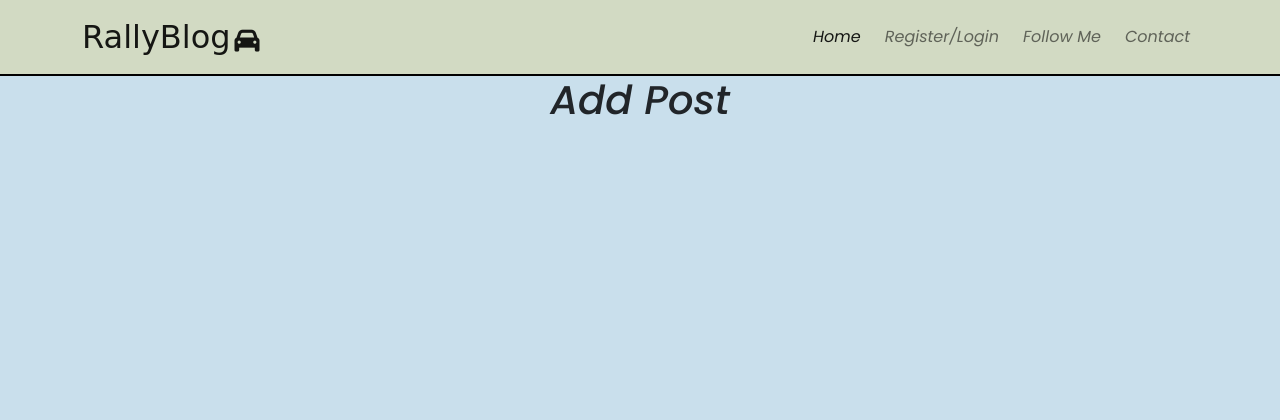
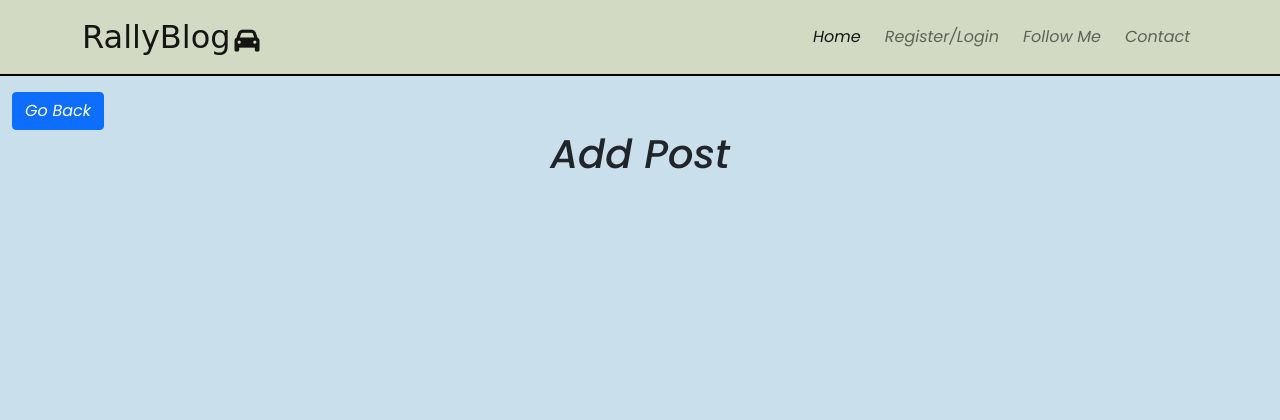
Before and after one commit to Robrowno/rally-blog, a Django app: page /post-management/add-post/ in a window 1280 px wide. Shown: the top 420 px of the page. Run offline with Django 3.2, Linux system fonts and the light colour scheme; some libraries are stand-ins or nearby versions; some web fonts are replaced.

Commit message:
remove commented out autoscroll code from post-detail, add back buttons to management page from edit and add post pages

```diff
--- a/static/style/base.css
+++ b/static/style/base.css
@@ -31,7 +31,7 @@ a:active {
 }
 
 /* Manage link */
-.manage {
+#manage {
     color: blue;
 }
 
--- a/templates/base.html
+++ b/templates/base.html
@@ -45,7 +45,7 @@
                         <ul class="navbar-nav text-center ms-auto">
                             {% if user.is_superuser %}
                             <li class="nav-item ms-2">
-                                <a class="nav-link active manage" href="/post-management/">Manage</a>
+                                <a id="manage" class="nav-link active" href="/post-management/">Manage</a>
                             </li>
                             {% endif %}
                             <li class="nav-item ms-2">
--- a/templates/pages/add-post.html
+++ b/templates/pages/add-post.html
@@ -1,6 +1,15 @@
 {% extends 'base.html' %} {% load static %} {% block content %}
 
-<h1 class="text-center">Add Post</h1>
+<div class="container-fluid mt-3">
+    <div class="row">
+        <div class="col-lg-3">
+            <button class="btn btn-primary"><a href="{% url 'manage' %}">Go Back</a></button>
+        </div>
+
+        <h1 class="text-center">Add Post</h1>
+
+    </div>
+</div>
 
 
 
@@ -22,4 +31,4 @@
 
 
 
-{% endblock %}
+        {% endblock %}
```
Also changed, not shown: templates/pages/manage-post.html (+8 -3 lines), templates/pages/post-detail.html (+1 -9 lines).
